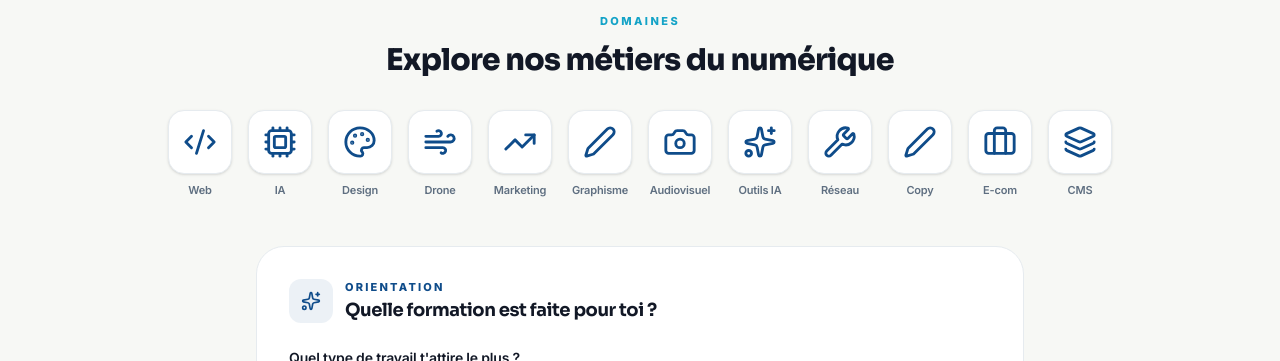
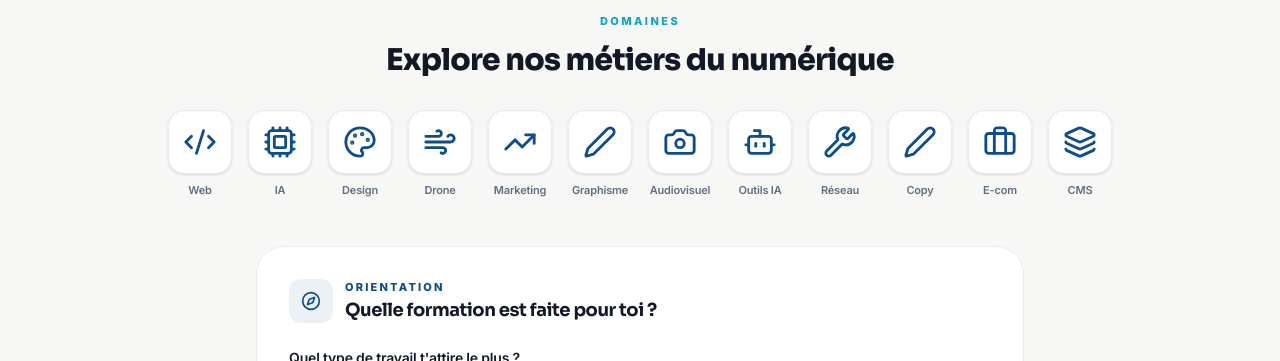
Before and after one commit to mahuena22/FuturCraft-Institut, a Next.js app: page / in a window 1280 px wide. Shown: the part 1000-1361 px from the top of the page. Built offline with nearby package versions, Linux system fonts and the light colour scheme; no server answers; the database is empty.

Commit message:
style: replace Sparkles icon with more neutral icons (Award, Bot, Compass)

```diff
--- a/src/app/admissions/page.tsx
+++ b/src/app/admissions/page.tsx
@@ -6,7 +6,6 @@ import {
     ArrowRight,
     ShieldCheck,
     Smartphone,
-    Sparkles,
     Clock,
     MapPin,
     Star,
--- a/src/app/formations/page.tsx
+++ b/src/app/formations/page.tsx
@@ -5,13 +5,13 @@ import {
   GraduationCap,
   Phone,
   ArrowRight,
-  Sparkles,
   BookOpen,
   Clock,
   Users,
 } from "lucide-react";
 import Link from "next/link";
 import { Suspense } from "react";
+import { Compass } from "lucide-react";
 import { PageIntro } from "@/components/PageIntro";
 
 export const dynamic = "force-dynamic";
@@ -64,7 +64,7 @@ export default async function FormationsPage() {
           <div className="flex flex-col items-start justify-between gap-8 md:flex-row md:items-center">
             <div className="max-w-xl">
               <p className="inline-flex items-center gap-2 text-[11px] font-extrabold uppercase tracking-[0.2em] text-[var(--color-fc-cyan)]">
-                <Sparkles className="h-3.5 w-3.5" /> Orientation personnalisée
+                <Compass className="h-3.5 w-3.5" /> Orientation personnalisée
               </p>
               <h3 className="mt-4 font-display text-2xl font-extrabold tracking-tight text-white sm:text-3xl">
                 Besoin d&apos;aide pour choisir ?
--- a/src/app/page.tsx
+++ b/src/app/page.tsx
@@ -3,7 +3,9 @@ import Link from "next/link";
 import {
     ArrowRight,
     ArrowUpRight,
+    Award,
     BookOpen,
+    Bot,
     Briefcase,
     Camera,
     Code2,
@@ -14,7 +16,6 @@ import {
     Palette,
     Pen,
     Quote,
-    Sparkles,
     Target,
     TrendingUp,
     Users,
@@ -121,7 +122,7 @@ export default async function HomePage() {
         { label: "Marketing Digital", short: "Marketing", href: "/formation/marketing-digital", icon: TrendingUp },
         { label: "Graphisme & Sérigraphie", short: "Graphisme", href: "/formation/graphisme-et-serigraphie", icon: Pen },
         { label: "Audiovisuel & Montage", short: "Audiovisuel", href: "/formation/photographie-cadrage-et-montage-video", icon: Camera },
-        { label: "Outils d'IA", short: "Outils IA", href: "/formation/maitrise-outils-intelligence-artificielle", icon: Sparkles },
+        { label: "Outils d'IA", short: "Outils IA", href: "/formation/maitrise-outils-intelligence-artificielle", icon: Bot },
         { label: "Maintenance & Réseau", short: "Réseau", href: "/formation/maintenance-informatique-et-reseau", icon: Wrench },
         { label: "Copywriting", short: "Copy", href: "/formation/copywriting", icon: Pen },
         { label: "E-commerce", short: "E-com", href: "/formation/e-commerce", icon: Briefcase },
@@ -365,7 +366,7 @@ export default async function HomePage() {
                             {[
                                 { icon: Target, title: "Projets concrets", text: "Tu travailles sur des cas réels, pas seulement des exercices théoriques." },
                                 { icon: Users, title: "Mentors accessibles", text: "Des formateurs qui suivent ta progression et te challengent." },
-                                { icon: Sparkles, title: "Portfolio & confiance", text: "Tu sors avec des réalisations à montrer et des réflexes professionnels." },
+                                { icon: Award, title: "Portfolio & confiance", text: "Tu sors avec des réalisations à montrer et des réflexes professionnels." },
                             ].map((item, index) => {
                                 const Icon = item.icon;
                                 return (
--- a/src/components/OrientationQuiz.tsx
+++ b/src/components/OrientationQuiz.tsx
@@ -2,7 +2,7 @@
 
 import { useState } from "react";
 import Link from "next/link";
-import { ArrowRight, Sparkles } from "lucide-react";
+import { ArrowRight, Compass } from "lucide-react";
 
 const questions = [
   {
@@ -58,7 +58,7 @@ export function OrientationQuiz() {
     <div className="rounded-[1.75rem] border border-[var(--color-fc-gray-light)] bg-white p-7 sm:p-8">
       <div className="flex items-center gap-3">
         <div className="flex h-11 w-11 items-center justify-center rounded-xl bg-[var(--color-fc-primary)]/[0.08] text-[var(--color-fc-primary)]">
-          <Sparkles className="h-5 w-5" />
+          <Compass className="h-5 w-5" />
         </div>
         <div>
           <p className="text-[11px] font-extrabold uppercase tracking-[0.2em] text-[var(--color-fc-primary)]">Orientation</p>
```
